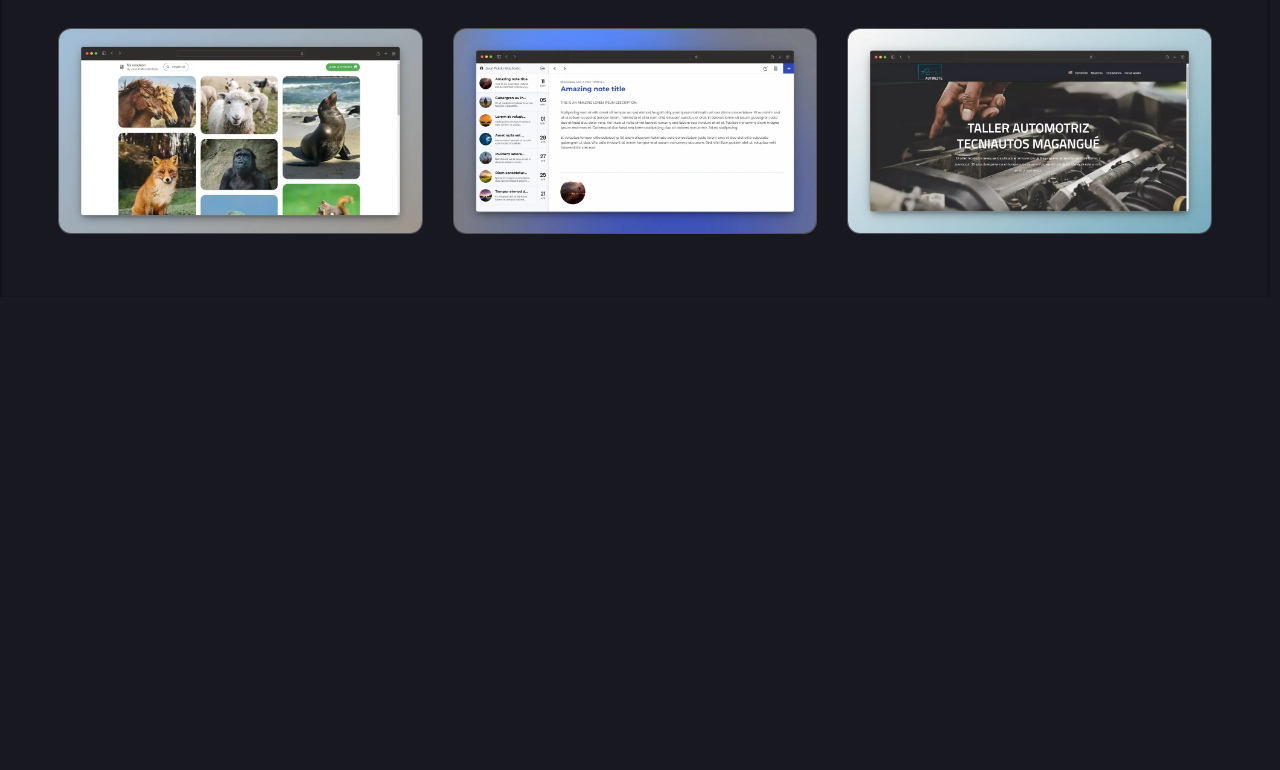
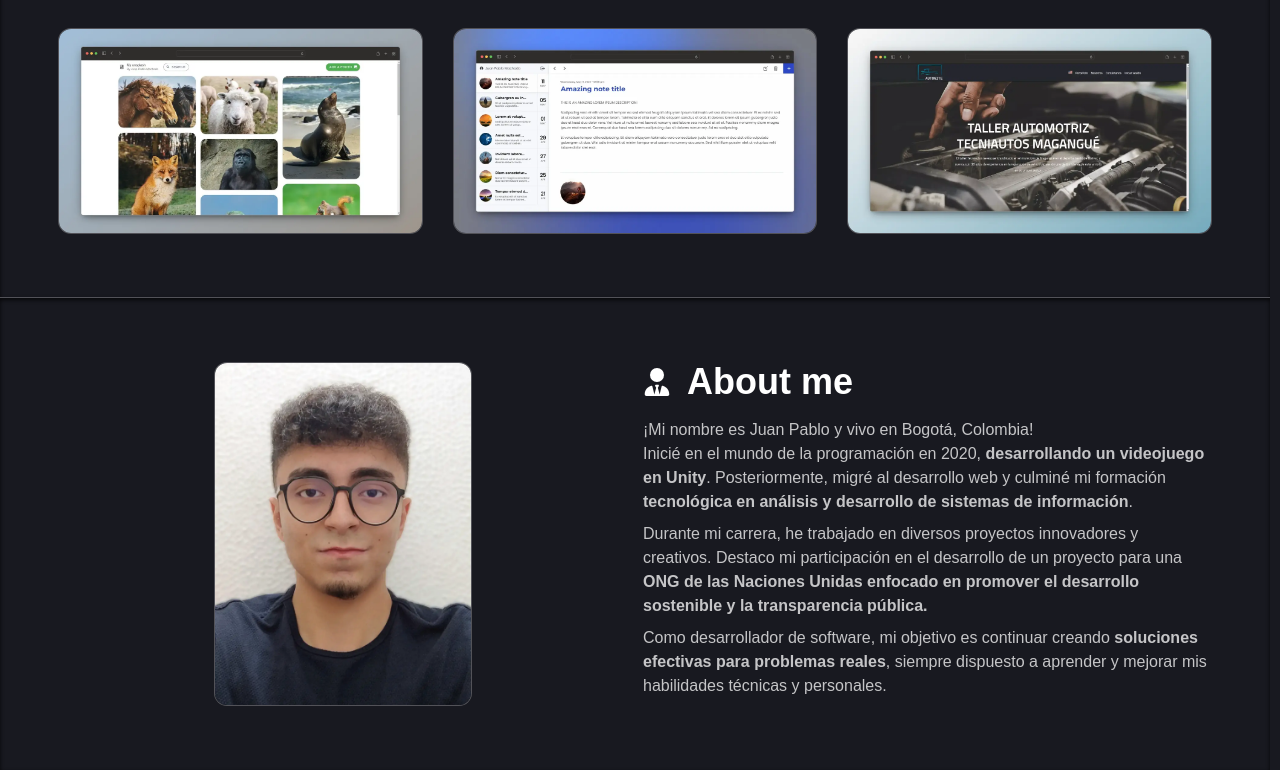
Before and after one commit to juanpmachadob/portfolio, an Astro site: page / in a window 1280 px wide. Shown: the part 2713-3483 px from the top of the page. Before the commit the page ends 3010 px from the top, so only its background shows below. Built offline with nearby package versions, Linux system fonts and the light colour scheme; Astro itself is replaced by a stand-in of ours.

Commit message:
feat: add About section to index page

```diff
--- a/src/pages/index.astro
+++ b/src/pages/index.astro
@@ -1,6 +1,6 @@
 ---
 import { Layout } from "@/layouts";
-import { Experience, Hero, Navbar, Projects } from "@/sections";
+import { About, Experience, Hero, Navbar, Projects } from "@/sections";
 ---
 
 <Layout title="Juan Pablo Machado - Software Developer">
@@ -8,4 +8,5 @@ import { Experience, Hero, Navbar, Projects } from "@/sections";
   <Hero />
   <Experience />
   <Projects />
+  <About />
 </Layout>
--- /dev/null
+++ b/src/sections/About.astro
@@ -0,0 +1,51 @@
+---
+import { AboutIcon } from "@/icons";
+---
+
+<section
+  id="about"
+  class="scroll-mt-20 border-t border-t-white/25 px-4 py-16 shadow-inner shadow-black/75"
+>
+  <article class="m-auto grid max-w-6xl gap-4 md:grid-cols-2">
+    <div class="flex items-center justify-center md:row-span-2">
+      <figure class="hover:glow-shift hover:saturate-[115%]">
+        <img
+          src="/assets/images/juan-machado-2.webp"
+          alt="Juan Pablo Machado"
+          class="custom-position h-full w-64 rounded-xl object-cover ring-1 ring-white/25 md:aspect-auto"
+        />
+      </figure>
+    </div>
+    <span
+      class="-order-1 flex items-center justify-center gap-4 text-white md:order-none md:justify-start"
+    >
+      <AboutIcon class="size-7" />
+      <h2 class="text-3xl font-bold text-white md:text-4xl">About me</h2>
+    </span>
+    <div
+      class="flex flex-col justify-center gap-2 text-pretty text-center text-white/75 md:text-start"
+    >
+      <p>
+        ¡Mi nombre es Juan Pablo y vivo en Bogotá, Colombia! <br />
+        Inicié en el mundo de la programación en 2020,
+        <b>desarrollando un videojuego en Unity</b>. Posteriormente, migré al
+        desarrollo web y culminé mi formación
+        <b>tecnológica en análisis y desarrollo de sistemas de información</b>.
+      </p>
+      <p>
+        Durante mi carrera, he trabajado en diversos proyectos innovadores y
+        creativos. Destaco mi participación en el desarrollo de un proyecto para
+        una
+        <b
+          >ONG de las Naciones Unidas enfocado en promover el desarrollo
+          sostenible y la transparencia pública.
+        </b>
+        <p>
+          Como desarrollador de software, mi objetivo es continuar creando
+          <b>soluciones efectivas para problemas reales</b>, siempre dispuesto a
+          aprender y mejorar mis habilidades técnicas y personales.
+        </p>
+      </p>
+    </div>
+  </article>
+</section>
--- a/src/sections/index.ts
+++ b/src/sections/index.ts
@@ -1,3 +1,4 @@
+export { default as About } from "./About.astro";
 export { default as Experience } from "./Experience.astro";
 export { default as Hero } from "./Hero.astro";
 export { default as Navbar } from "./Navbar.astro";
```
Also changed, not shown: public/assets/images/juan-machado-2.webp (added).
